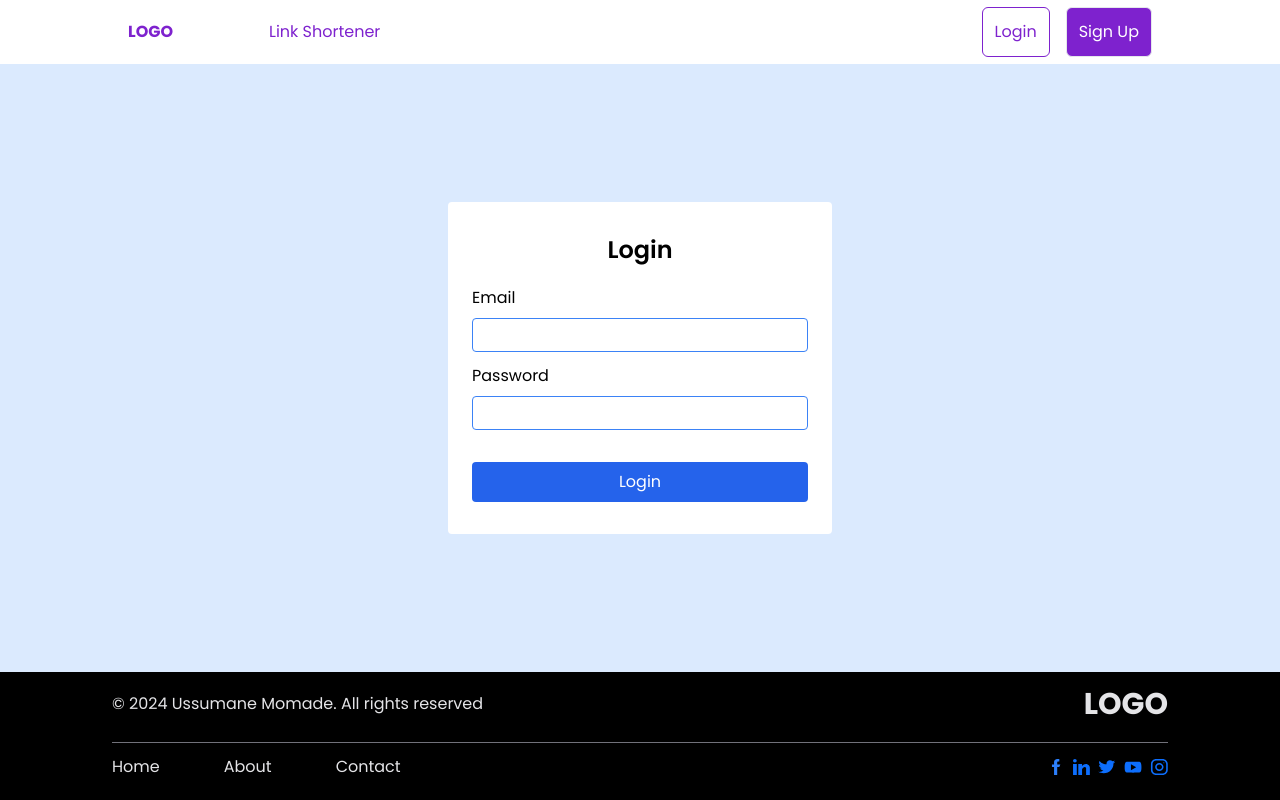
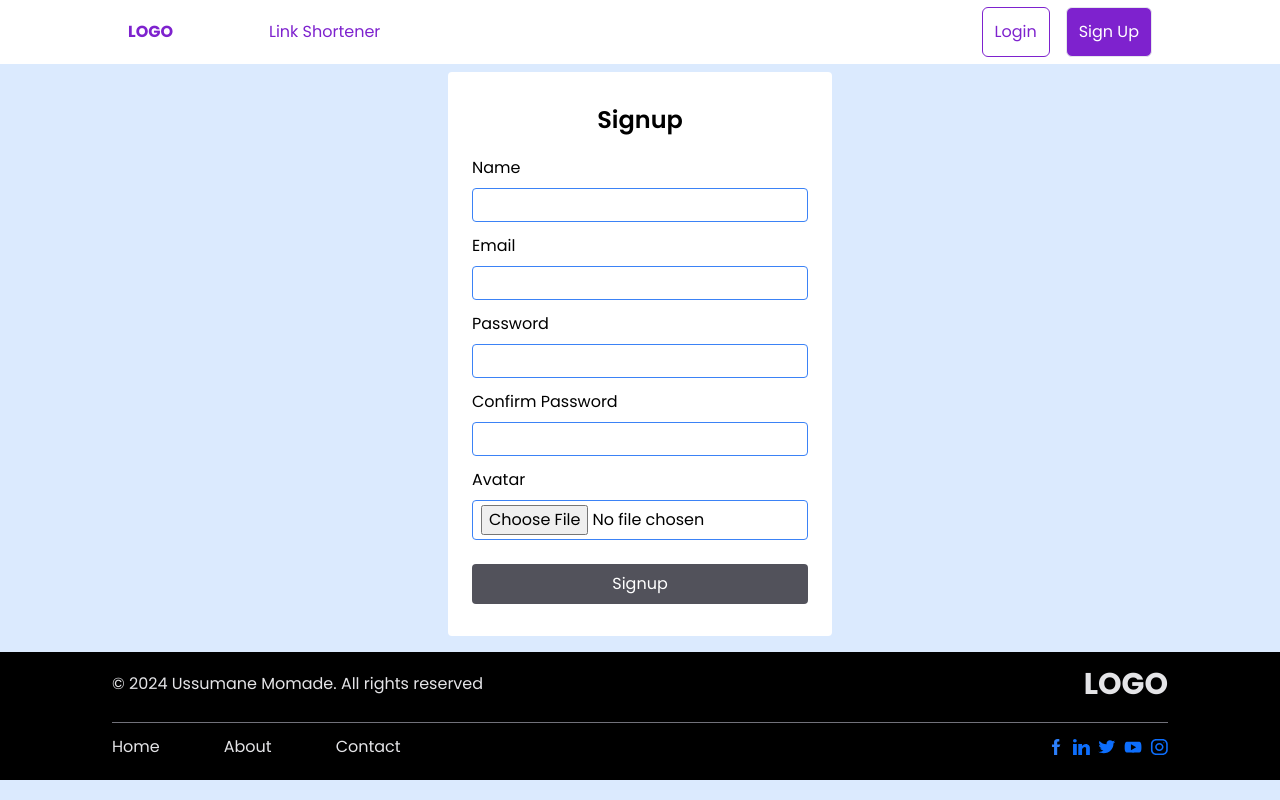
Before and after one commit to Uss-Momas/briefly, a React (Vite) app in the folder web/: page /signup in a window 1280 px wide. Built offline with nearby package versions, Linux system fonts and the light colour scheme.

Commit message:
implement react router and Auth Context

```diff
--- a/web/package.json
+++ b/web/package.json
@@ -20,6 +20,7 @@
     "react": "^18.3.1",
     "react-dom": "^18.3.1",
     "react-hook-form": "^7.53.0",
+    "react-router-dom": "^6.26.2",
     "tailwind-merge": "^2.5.2",
     "tailwindcss-animate": "^1.0.7",
     "zod": "^3.23.8"
--- /dev/null
+++ b/web/src/api/axios.js
@@ -0,0 +1,5 @@
+import axios from "axios";
+
+export default axios.create({
+  baseURL: 'http://localhost:3333/api/v1',
+});
--- /dev/null
+++ b/web/src/context/AuthProvider.jsx
@@ -0,0 +1,16 @@
+import { createContext, useState } from "react";
+
+
+const AuthContext = createContext({});
+
+export const AuthProvider = ({ children }) => {
+  const [auth, setAuth] = useState({});
+
+  return (
+    <AuthContext.Provider value={{ auth, setAuth }}>
+      {children}
+    </AuthContext.Provider>
+  )
+}
+
+export default AuthContext;
--- /dev/null
+++ b/web/src/hooks/useAuth.js
@@ -0,0 +1,8 @@
+import AuthContext from "@/context/AuthProvider";
+import { useContext }from "react";
+
+const useAuth = () => {
+  return useContext(AuthContext);
+}
+
+export default useAuth;
--- a/web/src/main.jsx
+++ b/web/src/main.jsx
@@ -6,13 +6,42 @@ import Login from './pages/Login/Login.jsx'
 import Signup from './pages/Signup/Signup.jsx'
 import ShortlinkAnonimous from './pages/ShortlinkAnonimous/ShortlinkAnonimous.jsx'
 import ShortLink from './pages/ShortLink/ShortLink.jsx'
+import { createBrowserRouter, RouterProvider } from 'react-router-dom'
+import NotFoundPage from './pages/NotFoundPage/NotFoundPage.jsx'
+
+import { AuthProvider } from './context/AuthProvider'
+
+const router = createBrowserRouter([
+  {
+    path: '/',
+    element: <App />,
+    errorElement: <NotFoundPage />
+  },
+  {
+    path: '/login',
+    element: <Login />
+  },
+  {
+    path: '/signup',
+    element: <Signup />
+  },
+  {
+    path: '/:code',
+    element: <NotFoundPage />,
+  }
+]);
 
 createRoot(document.getElementById('root')).render(
   <StrictMode>
-    {/* <App /> */}
-    {/* <ShortlinkAnonimous /> */}
-    <Login />
-    {/* <Signup /> */}
-    {/* <ShortLink /> */}
+    <RouterProvider router={router} >
+      <AuthProvider>
+
+        {/* <App /> */}
+        {/* <ShortlinkAnonimous /> */}
+        {/* <Login /> */}
+        {/* <Signup /> */}
+        {/* <ShortLink /> */}
+      </AuthProvider>
+    </RouterProvider>
   </StrictMode>,
 )
--- a/web/src/pages/Login/Login.jsx
+++ b/web/src/pages/Login/Login.jsx
@@ -1,9 +1,12 @@
 import { useForm } from "react-hook-form";
+import { useContext } from "react";
 import { z } from 'zod';
+import AuthContext from "@/context/AuthProvider";
 import Footer from "../../components/Footer/Footer";
 import Header from "../../components/Header/Header";
 import { zodResolver } from "@hookform/resolvers/zod";
-import axios from "axios";
+import axios from "@/api/axios";
+import useAuth from "@/hooks/useAuth";
 
 const loginSchema = z.object({
     email: z.string().email({ message: "Email must contain @" }),
@@ -15,14 +18,31 @@ export default function Login(params) {
         resolver: zodResolver(loginSchema),
     });
 
+    // const { setAuth } = useContext(AuthContext);
+    const { setAuth } = useAuth();
+
     async function OnSubmit(formData) {
         try {
-            const response = await axios.post('http://localhost:3333/api/v1/auth/login', formData);
-            const { message, token } = response.data;
+            const response = await axios.post('/auth/login', formData, {
+                headers: { "Content-Type": 'application/json' },
+                withCredentials: true
+            });
+            const { message, token, user } = response.data;
             console.log(message);
             console.log(token);
+            console.log(user);
+
+            setAuth({ user, token });
             localStorage.setItem('token', token);
         } catch (error) {
+            if (!error.response) {
+                setError('root', {
+                    message: ["No Server Response"]
+                });
+
+                setTimeout(() => { clearErrors() }, 2000);
+            } else {
+
                 console.log(error.response.data);
                 const { errors = [], message } = error.response.data;
                 const messages = errors.map((error) => `${error.message}`);
@@ -31,6 +51,7 @@ export default function Login(params) {
                 });
 
                 setTimeout(() => { clearErrors() }, 2000);
+            }
         }
     }
 
--- /dev/null
+++ b/web/src/pages/NotFoundPage/NotFoundPage.jsx
@@ -0,0 +1,14 @@
+import { Link, useParams } from "react-router-dom";
+
+export default function NotFoundPage() {
+    const params = useParams();
+    console.log(params);
+
+    return (
+        <div className="w-dvw h-dvh flex flex-col items-center justify-center text-center font-bold text-2xl">
+            404 Not Found
+            <Link to={'/'}>Home</Link>
+            <p className="font-normal">Link Code{params.code}</p>
+        </div>
+    );
+}
--- a/web/src/pages/Signup/Signup.jsx
+++ b/web/src/pages/Signup/Signup.jsx
@@ -1,7 +1,7 @@
 import { useForm } from "react-hook-form";
 import { zodResolver } from "@hookform/resolvers/zod";
 import { z } from 'zod';
-import axios from "axios";
+import axios from "../../api/axios";
 import Footer from "../../components/Footer/Footer";
 import Header from "../../components/Header/Header";
 
@@ -22,7 +22,7 @@ const schema = z.object({
 });
 
 export default function Signup() {
-    const { register, handleSubmit, clearErrors, setError, formState: { errors, isSubmitting, isSubmitSuccessful } } = useForm({ resolver: zodResolver(schema) });
+    const { register, handleSubmit, clearErrors, setError, reset, formState: { errors, isSubmitting, isSubmitSuccessful, isValid } } = useForm({ resolver: zodResolver(schema) });
 
     async function OnSubmit(data) {
         try {
@@ -31,9 +31,14 @@ export default function Signup() {
             });
             delete data.confirmPassword;
             const response = await axios.post(
-                'http://localhost:3333/api/v1/auth/signup',
-                data,
+                '/auth/signup',
+                data, {
+                headers: { "Content-Type": "application/json" },
+                withCredentials: true,
+            }
             );
+            console.log(response);
+            reset();
         } catch (error) {
             const { errors = [], message } = error.response.data;
             const messages = errors.map((error) => error.message);
@@ -85,7 +90,7 @@ export default function Signup() {
                             <label htmlFor="avatar">Avatar</label>
                             <input type="file" {...register("avatar")} id="avatar" className="border border-blue-500 rounded px-2 py-1" />
                         </div>
-                        <button type="submit" className="bg-blue-600 transition-colors hover:bg-blue-800 rounded text-white py-2 mt-3">{
+                        <button type="submit" className="bg-blue-600 transition-colors hover:bg-blue-800 disabled:bg-zinc-600 rounded text-white py-2 mt-3" disabled={!isValid}>{
                             isSubmitting ? "Signing Up..." : "Signup"
                         }
                         </button>
```
Also changed, not shown: 1 other file (tests, documents, lock files or other folders). Lines whose indentation alone changed are shown as unchanged.
